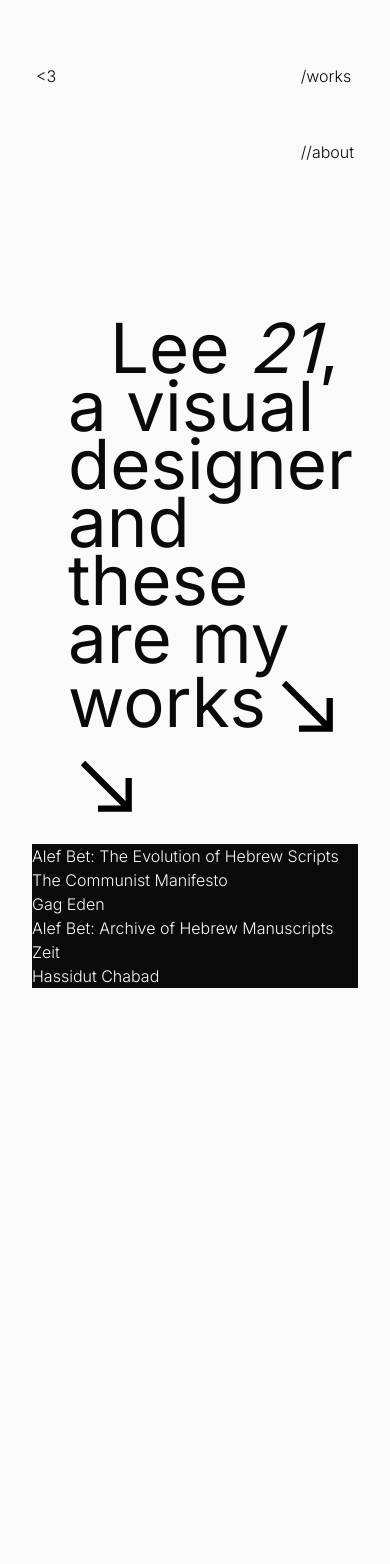
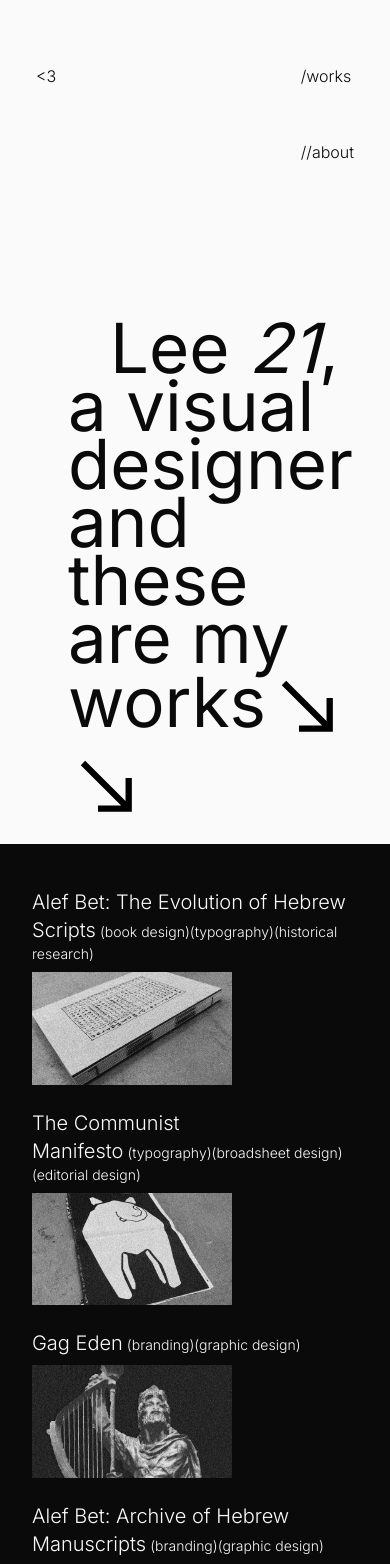
Before and after one commit to dean-effi/lee-portfolio, a Next.js app: page / in a window 390 px wide. Shown: the top 1564 px of the page. Before the commit the page ends 988 px from the top, so only its background shows below. Built offline with nearby package versions, Linux system fonts and the light colour scheme.

Commit message:
add project preview section

```diff
--- a/app/components/NavBar.tsx
+++ b/app/components/NavBar.tsx
@@ -5,9 +5,7 @@ import { usePathname } from "next/navigation"
 
 export default function NavBar() {
   let path = decodeURI(usePathname()).split("/")[1]
-  console.log(path)
   const theme = path === "" || path === "about" ? "light" : "dark"
-  console.log(theme)
   return (
     <nav
       className={`flex justify-between md:px-[52px] lg:px-[84px] px-9 pt-16 pb-9 tracking-[-8%] ${
--- /dev/null
+++ b/app/components/ProjectPreview.tsx
@@ -0,0 +1,57 @@
+"use client"
+
+import { ProjectType } from "@/projectsData"
+import Image from "next/image"
+import Link from "next/link"
+import { useState } from "react"
+
+export default function ProjectPreview({
+  project,
+}: {
+  project: ProjectType
+}) {
+  const [isHovered, setIsHovered] = useState({
+    state: false,
+    position: 0,
+  })
+
+  return (
+    <div
+      key={project.name}
+      className="grid gap-2 md:grid-cols-[1fr_200px] lg:grid-cols-[1fr_250px] xl:ml-21 relative"
+    >
+      <Link className=" " href={project.name}>
+        <p
+          className="leading-2 xl:w-max pointer-events-none xl:pointer-events-auto"
+          onMouseMove={e => {
+            setIsHovered({ state: true, position: e.clientX })
+          }}
+          onMouseLeave={() => {
+            setIsHovered({ state: false, position: 0 })
+          }}
+        >
+          <span className="text-xl md:text-[26px] xl:text-[32px]">
+            {project.name}
+          </span>
+          <span className="ml-1 xl:text-2xl  text-sm md:text-base">
+            {project.type.map(t => `(${t})`)}
+          </span>
+        </p>
+      </Link>
+      <Image
+        style={{
+          left: isHovered.state ? isHovered.position - 100 : 0,
+        }}
+        alt=""
+        src={project.preview}
+        height={200}
+        width={200}
+        className={`lg:w-full pointer-events-none  ${
+          isHovered.state
+            ? `xl:absolute xl:w-[300px]  z-30`
+            : "xl:hidden "
+        }`}
+      />
+    </div>
+  )
+}
--- a/app/page.tsx
+++ b/app/page.tsx
@@ -1,20 +1,18 @@
 import projectsData from "@/projectsData"
-import Link from "next/link"
 import downRight from "@/app/assets/down-right.svg"
 import Image from "next/image"
+import ProjectPreview from "./components/ProjectPreview"
 export default function Home() {
   const age =
     new Date(
       Date.now() - new Date(2004, 8, 11).getTime()
     ).getFullYear() - 1970
   return (
-    <div className="">
-      {/* {" heyyy"} */}
-      <main className="px-8">
-        <header className="h-[calc(100vh-200px)] grid items-end">
-          <h1 className="ml-9 sm:mx-13 md:text-[84px] mb-4 text-[69px] leading-[0.84] indent-[42px] md:indent-[72px] 2xl:text-[160px] tracking-[-9%] md:w-[text-100px] lg:text-[132px] 3xl:text-[192px] font-normal">
-            Lee <span className="italic">{age}</span>, a visual
-            designer and these are my works{" "}
+    <main className=" tracking-[-9%]">
+      <header className="h-[calc(100vh-200px)] grid items-end px-8 ">
+        <h1 className="ml-9 sm:mx-13 md:text-[84px] mb-4 text-[69px] leading-[0.84] indent-[42px] md:indent-[72px] 2xl:text-[160px] md:w-[text-100px] lg:text-[132px] 3xl:text-[192px] font-normal">
+          Lee <span className="italic">{age}</span>, a visual designer
+          and these are my works{" "}
           <div className="inline -ml-4">
             <Image
               alt=""
@@ -35,19 +33,12 @@ export default function Home() {
       </header>
       <section
         aria-label="projects"
-          className="bg-neutral-950 text-neutral-50"
+        className="bg-neutral-950 text-neutral-50 px-8 md:px-15 space-y-6 xl:space-y-[75px] md:space-y-8 pt-11  xl:pt-[130px] min-h-screen xl:pr-0"
       >
         {projectsData.map(p => {
-            return (
-              <div key={p.name}>
-                <Link href={p.name}>{p.name}</Link>
-                {/* <Image alt="" src={p.preview} height={200} width={200} /> */}
-                {/* <p className="indent-6">{p.descrpition}</p> */}
-              </div>
-            )
+          return <ProjectPreview key={p.name} project={p} />
         })}
       </section>
     </main>
-    </div>
   )
 }
```
Also changed, not shown: public/gag-eden/preview.webp (renamed from public/gag-eden/00preview-ezgif.com-png-to-webp-converter-1.webp). Lines whose indentation alone changed are shown as unchanged.
